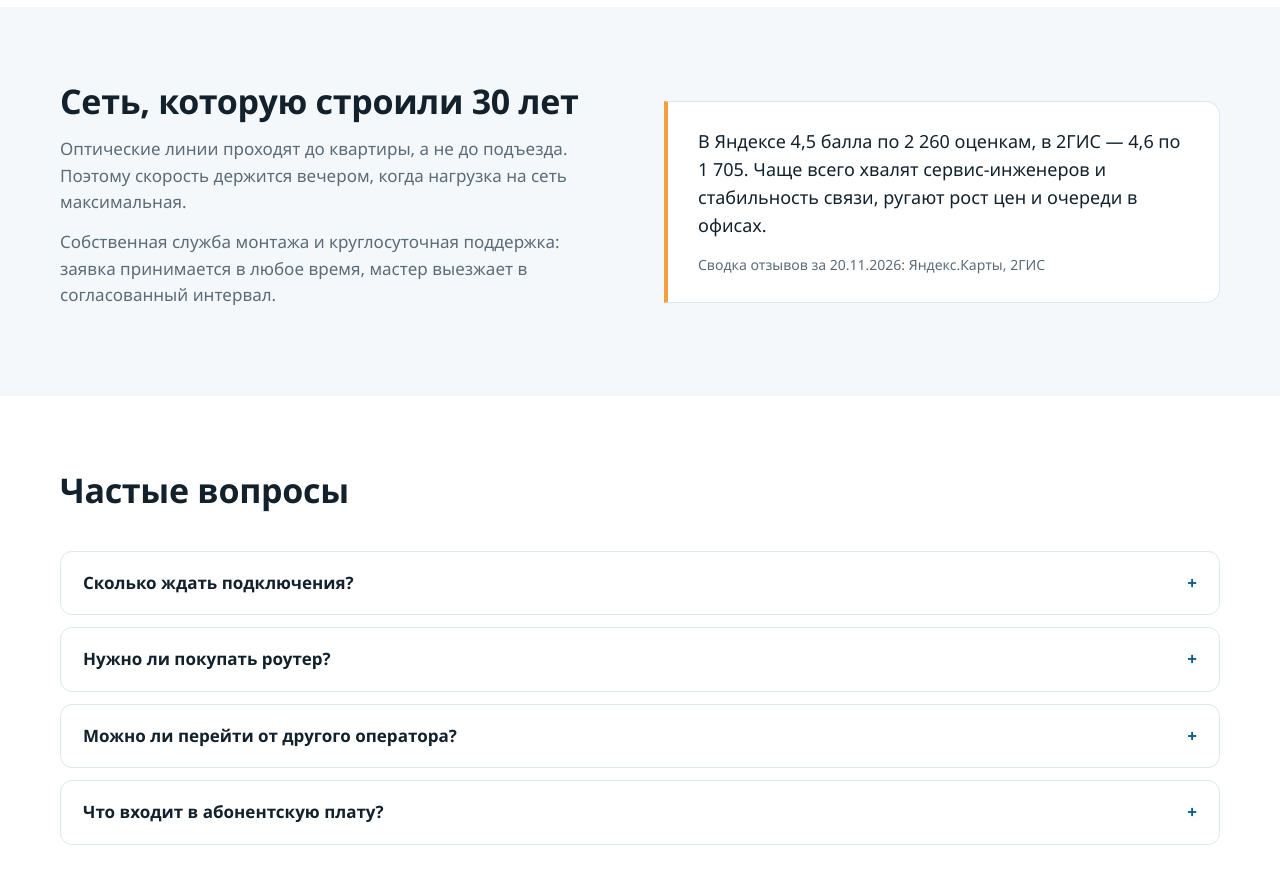
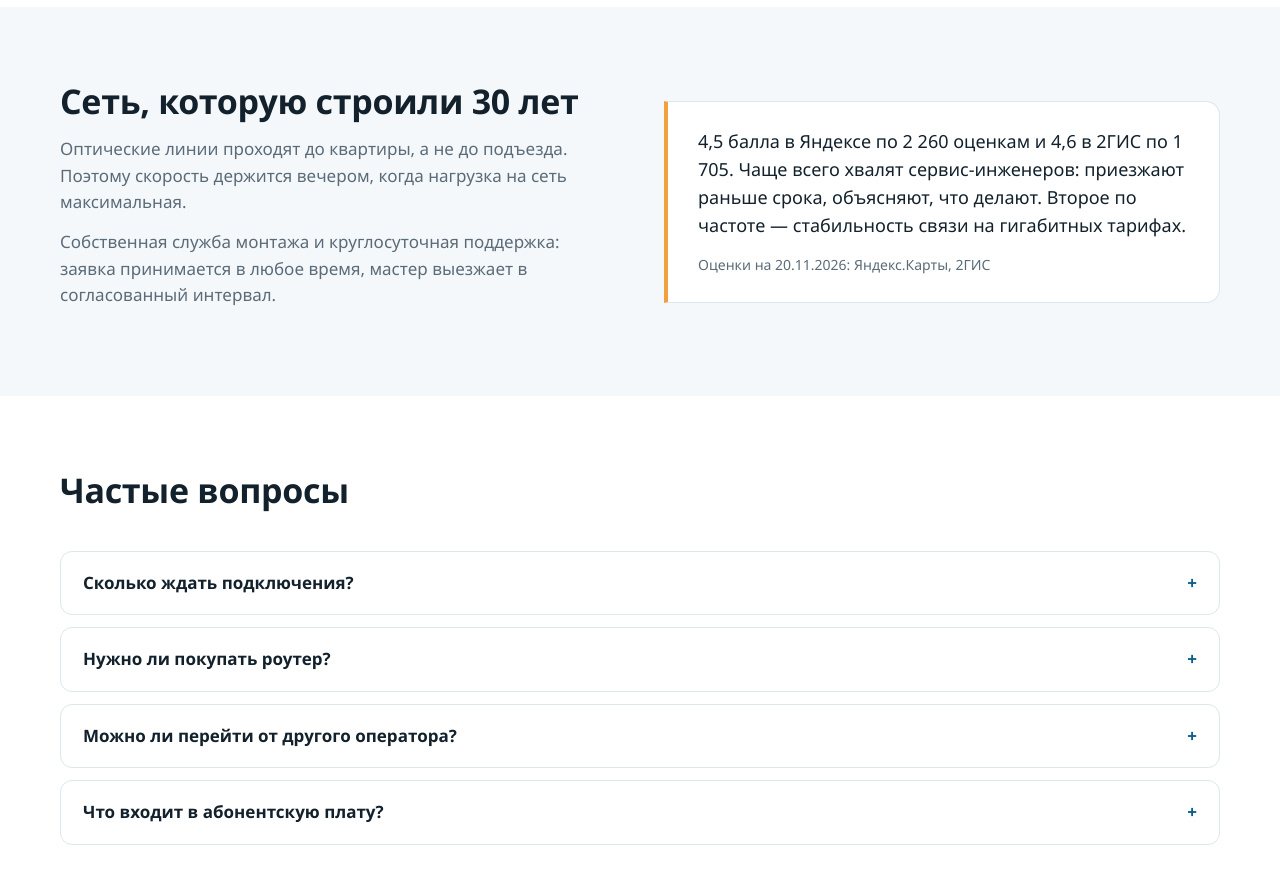
Before and after one commit to arslan-ahmetjanov/landing-study, a plain HTML site: page index.html in a window 1280 px wide. Shown: the part 2760-3644 px from the top of the page. Drawn offline with Linux system fonts and the light colour scheme.

Commit message:
fix: убрать жалобы из блока отзывов на лендинге

```diff
--- a/index.html
+++ b/index.html
@@ -347,10 +347,10 @@ footer a:hover { color: #fff; }
       заявка принимается в любое время, мастер выезжает в согласованный интервал.</p>
     </div>
     <div class="quote">
-      <p>В Яндексе 4,5 балла по 2 260 оценкам, в 2ГИС — 4,6 по 1 705. Чаще всего
-      хвалят сервис-инженеров и стабильность связи, ругают рост цен и очереди
-      в офисах.</p>
-      <div class="who">Сводка отзывов за 20.11.2026: Яндекс.Карты, 2ГИС</div>
+      <p>4,5 балла в Яндексе по 2 260 оценкам и 4,6 в 2ГИС по 1 705. Чаще всего
+      хвалят сервис-инженеров: приезжают раньше срока, объясняют, что делают.
+      Второе по частоте — стабильность связи на гигабитных тарифах.</p>
+      <div class="who">Оценки на 20.11.2026: Яндекс.Карты, 2ГИС</div>
     </div>
   </div>
 </section>
```
